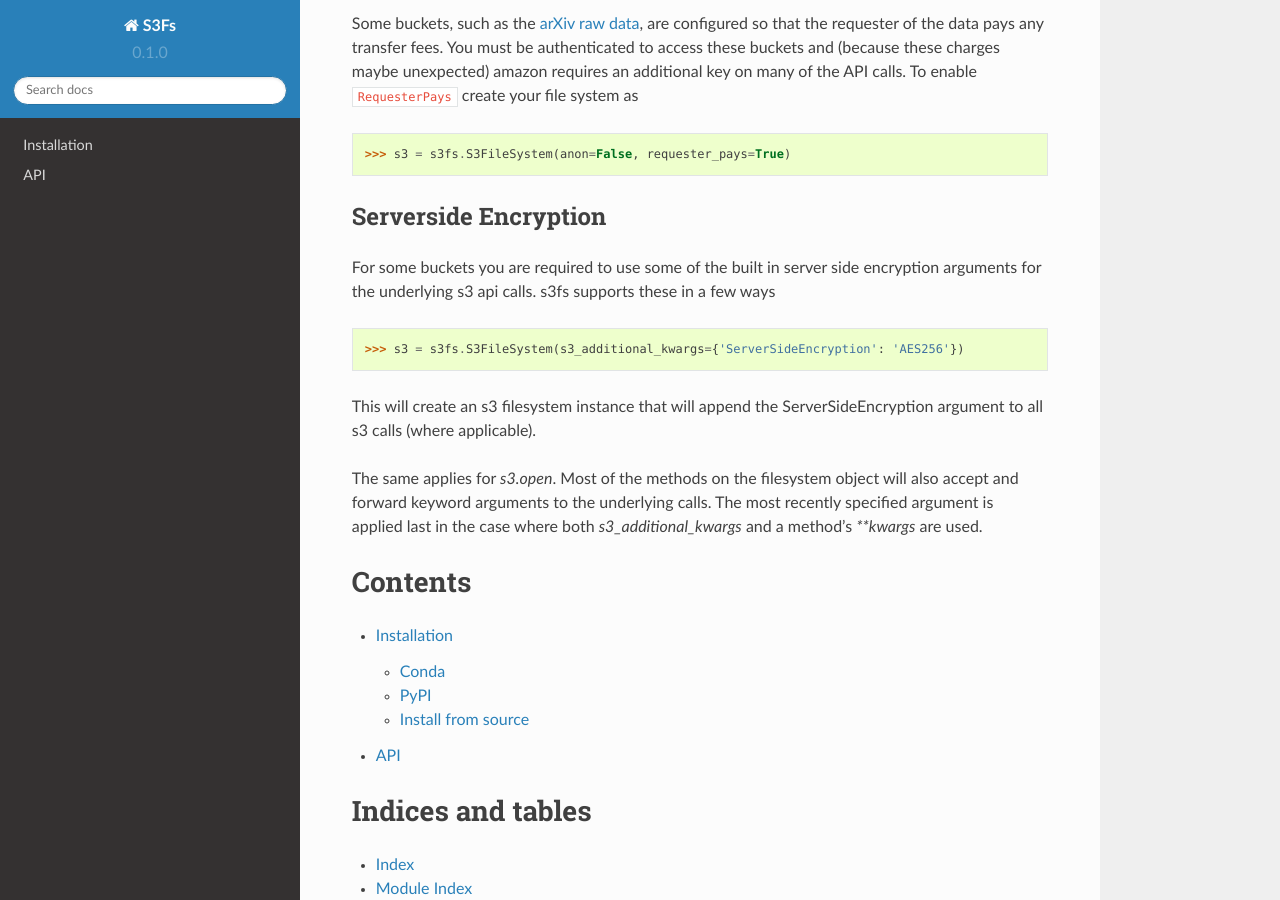
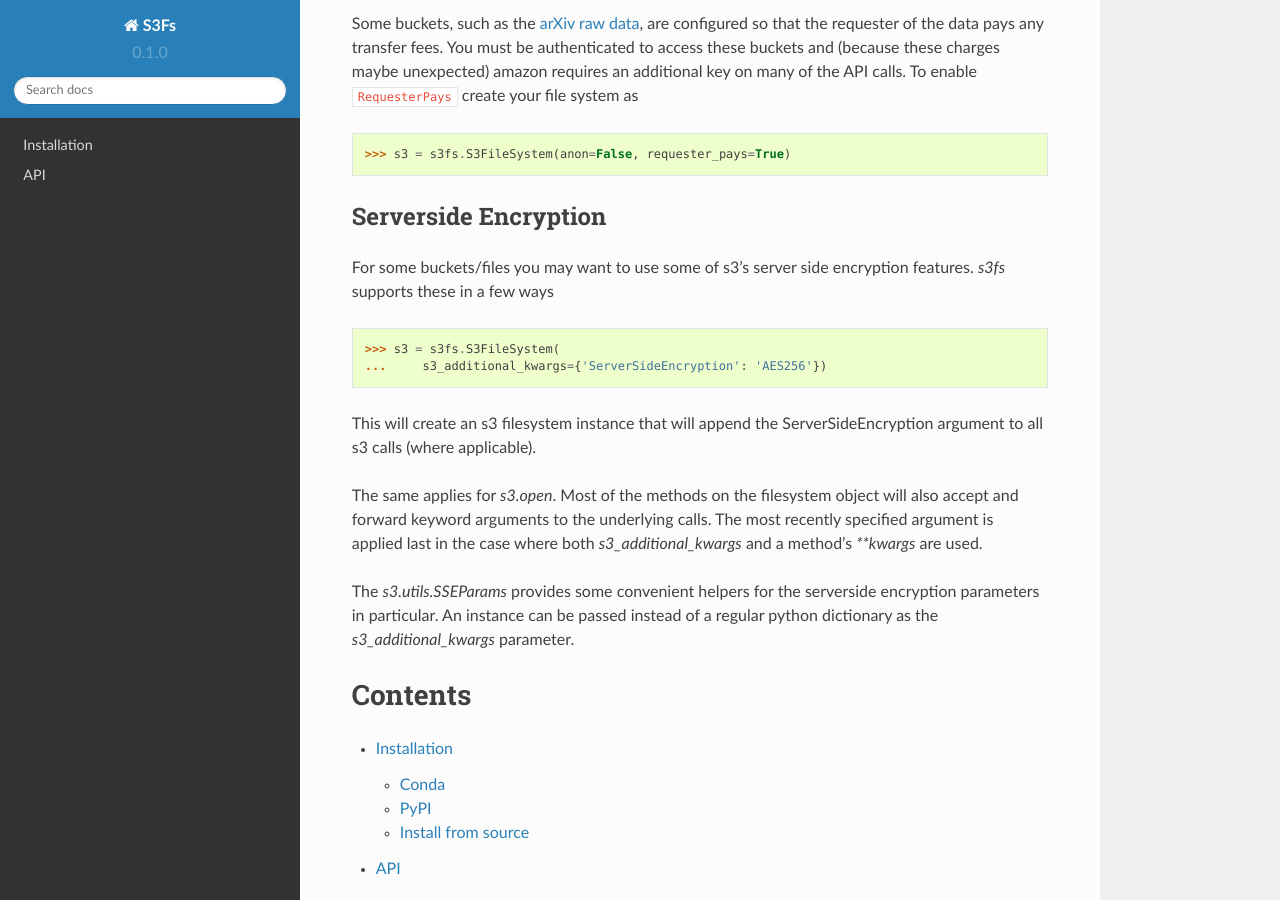
Before and after one commit to zarr-developers/s3fs, a Sphinx documentation site: the page built from docs/source/index.rst, in a window 1280 px wide and 900 px high, scrolled down 2297 px. Built offline with Sphinx 7.4.7 and the Read the Docs theme 2.0.0, drawn with Linux system fonts in a browser that asks for light colours.

Commit message:
Documentation improvements.

```diff
--- a/docs/source/api.rst
+++ b/docs/source/api.rst
@@ -47,3 +47,9 @@ API
 .. currentmodule:: s3fs.mapping
 
 .. autoclass:: S3Map
+
+.. currentmodule:: s3fs.utils
+
+.. autoclass:: ParamKwargsHelper
+
+.. autoclass:: SSEParams
--- a/docs/source/index.rst
+++ b/docs/source/index.rst
@@ -128,20 +128,26 @@ calls. To enable ``RequesterPays`` create your file system as
 Serverside Encryption
 ---------------------
 
-For some buckets you are required to use some of the built in server side encryption
-arguments for the underlying s3 api calls.  s3fs supports these in a few ways
+For some buckets/files you may want to use some of s3's server side encryption
+features. `s3fs` supports these in a few ways
 
 
 .. code-block:: python
 
-   >>> s3 = s3fs.S3FileSystem(s3_additional_kwargs={'ServerSideEncryption': 'AES256'})
+   >>> s3 = s3fs.S3FileSystem(
+   ...     s3_additional_kwargs={'ServerSideEncryption': 'AES256'})
 
-This will create an s3 filesystem instance that will append the ServerSideEncryption
-argument to all s3 calls (where applicable).
+This will create an s3 filesystem instance that will append the
+ServerSideEncryption argument to all s3 calls (where applicable).
 
-The same applies for `s3.open`.  Most of the methods on the filesystem object will also accept
-and forward keyword arguments to the underlying calls.  The most recently specified argument is
-applied last in the case where both `s3_additional_kwargs` and a method's `**kwargs` are used.
+The same applies for `s3.open`.  Most of the methods on the filesystem object
+will also accept and forward keyword arguments to the underlying calls.  The
+most recently specified argument is applied last in the case where both
+`s3_additional_kwargs` and a method's `**kwargs` are used.
+
+The `s3.utils.SSEParams` provides some convenient helpers for the serverside
+encryption parameters in particular.  An instance can be passed instead of a
+regular python dictionary as the `s3_additional_kwargs` parameter.
 
 
 Contents
```
